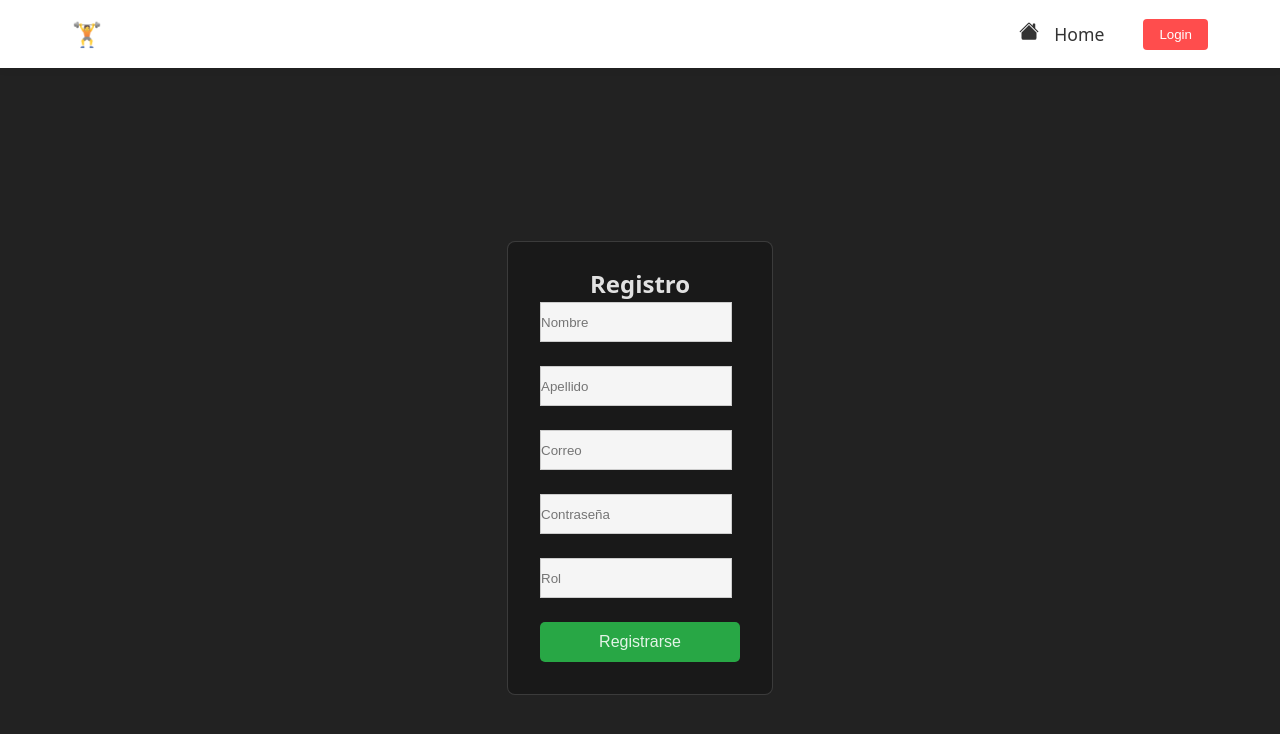
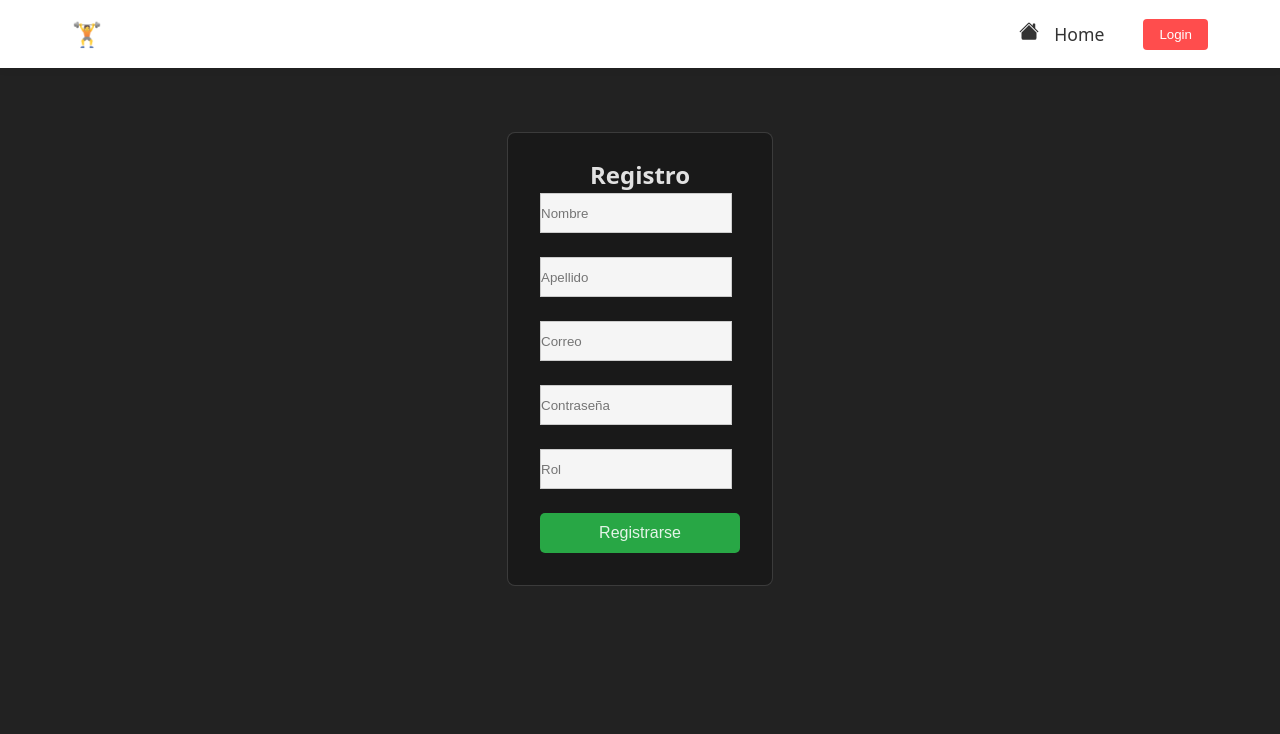
Before and after one commit to nicoequintana/pnt2_grupo2, a Vue app: page /register in a window 1280 px wide. Shown: the top 734 px of the page. Built offline with nearby package versions, Linux system fonts and the light colour scheme.

Commit message:
Update: login and register images

```diff
--- a/src/components/Login.vue
+++ b/src/components/Login.vue
@@ -21,13 +21,14 @@
   width: 100dvw;
   height: 100dvh;
   padding: 2rem;
-    padding-top: 0rem;
   background-color: var(--color-background-dark);
   display: flex;
   flex-direction: column;
   justify-content: flex-start;
   align-items: center;
+  padding-top: 8vh;
 }
+
 
 .loginContainer {
   max-width: 400px;
--- a/src/components/Register.vue
+++ b/src/components/Register.vue
@@ -3,9 +3,10 @@
 .registerPage {
   display: flex;
   justify-content: center;
-  align-items: center;
+  align-items: flex-start;
   height: 100vh;
   background-color: #222;
+  padding-top: 8vh;
 }
 
 .registerContainer {
```
Lines whose indentation alone changed are shown as unchanged.
